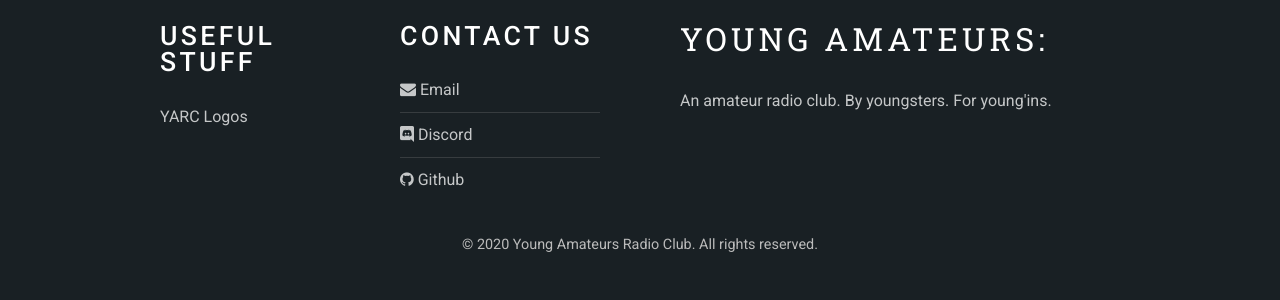
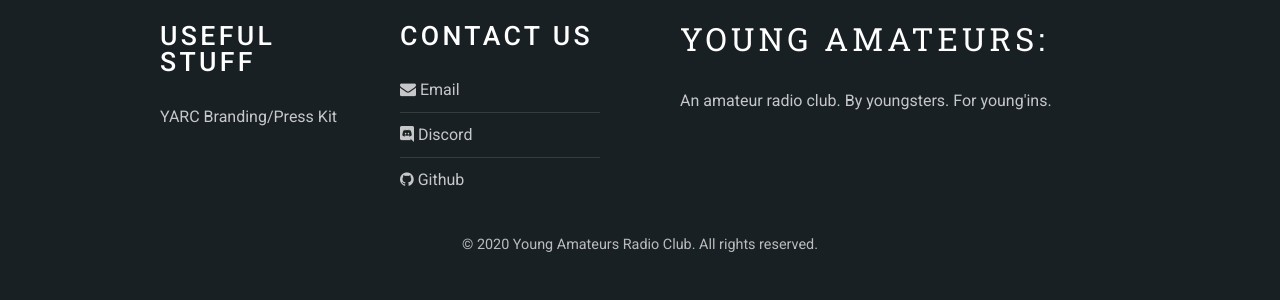
Before and after one commit to young-amateurs-rc/yarc-website, a Jekyll site: the page built from index.html, in a window 1280 px wide and 900 px high, scrolled down 2277 px. Shown: the part 513-813 px from the top of the window. Built offline with Jekyll 4.4.1, drawn with Linux system fonts in a browser that asks for light colours; nearby versions of some CDN libraries.

Commit message:
change branding url

```diff
--- a/_includes/footer.html
+++ b/_includes/footer.html
@@ -8,7 +8,7 @@
                         <div class="6u">
                             <h3>Useful Stuff</h3>
                             <ul class="alt">
-                                <li><a href="{{site.baseurl}}/logos">YARC Logos</a></li>
+                                <li><a href="http://branding.yarc.world">YARC Branding/Press Kit</a></li>
                             </ul>
                         </div>
                         <div class="6u">
```
